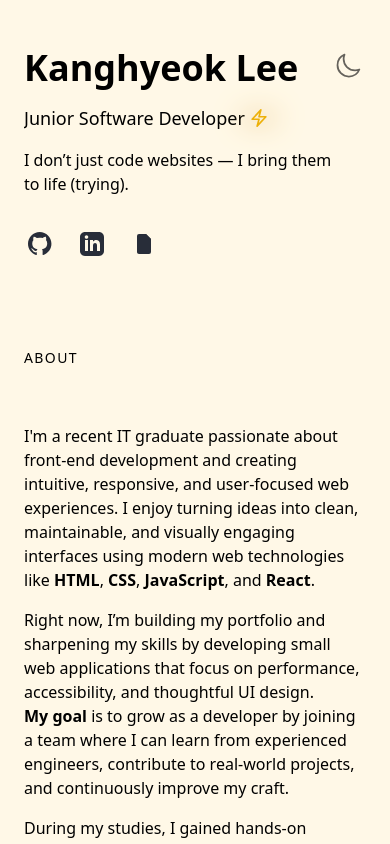
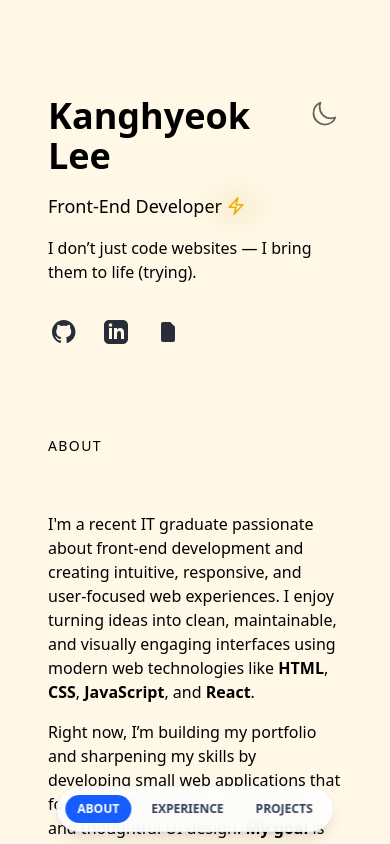
Before and after one commit to seed75/Kanghyeokpf, a React (Vite) app: page /#about in a window 390 px wide. Shown: the top 844 px of the page. Built offline with nearby package versions, Linux system fonts and the light colour scheme.

Commit message:
chore: mobile bottom dock nav implemented

```diff
--- a/src/App.tsx
+++ b/src/App.tsx
@@ -6,6 +6,8 @@ import ProjectsSection from "./components/ProjectsSection";
 /*여기다가 나중에 import Reference나 등등 추가*/
 import { useActiveSection } from "./hooks/useActiveSection";
 import { useEffect } from "react";
+
+import MobileDockNav from "./components/MobileDockNav";
 
 export default function App() {
   const sectionIds = ["about", "experience", "projects"/*나중에 "testimonials" 추가*/];
@@ -18,6 +20,8 @@ export default function App() {
 
   return (
     <div className="min-h-screen bg-[var(--page-bg)] text-[var(--page-fg)]">
+      {/* 모바일에서만 하단 도크 높이만큼 여유(padding-bottom) 확보 */}
+      <div className="mx-auto w-full max-w-screen-xl px-6 pb-24 pt-12 md:px-12 lg:pb-0 lg:pt-0">
         <Layout>
           <Header activeId={activeId} />
 
@@ -45,9 +49,14 @@ export default function App() {
               </div>
               <ProjectsSection />
             </section>
-          {/* TESTIMONIALS */}
+
+            {/* TESTIMONIALS (나중에 추가) */}
           </main>
         </Layout>
       </div>
+
+      {/* 모바일 하단 도크 네비(데스크톱에는 숨김) */}
+      <MobileDockNav />
+    </div>
   );
 }
--- a/src/components/Header.tsx
+++ b/src/components/Header.tsx
@@ -19,7 +19,7 @@ export default function Header({ activeId }: HeaderProps) {
             <div className="block lg:hidden"><ThemeToggle /></div>
           </div>
           <div className="flex items-center space-x-1">
-            <h2 className="text-lg sm:text-xl">Junior Software Developer</h2>
+            <h2 className="text-lg sm:text-xl">Front-End Developer</h2>
             <div className="relative">
               <svg xmlns="http://www.w3.org/2000/svg" className="h-5 w-5 stroke-yellow-500 stroke-2 lg:animate-flicker" fill="none" viewBox="0 0 24 24">
                 <path strokeLinecap="round" strokeLinejoin="round" d="M3.75 13.5l10.5-11.25L12 10.5h8.25L9.75 21.75 12 13.5H3.75z"/>
--- /dev/null
+++ b/src/components/MobileDockNav.tsx
@@ -0,0 +1,60 @@
+// src/components/MobileDockNav.tsx
+import { useEffect, useState } from "react";
+
+const SECTIONS = ["about", "experience", "projects"] as const;
+type SectionId = typeof SECTIONS[number];
+
+export default function MobileDockNav() {
+  const [active, setActive] = useState<SectionId>("about");
+
+  useEffect(() => {
+    const obs = new IntersectionObserver(
+      (entries) => {
+        // viewport에 가장 많이 보이는 섹션을 active로
+        const visible = entries
+          .filter((e) => e.isIntersecting)
+          .sort((a, b) => b.intersectionRatio - a.intersectionRatio)[0];
+        const id = visible?.target.id as SectionId | undefined;
+        if (id && SECTIONS.includes(id)) setActive(id);
+      },
+      { rootMargin: "-35% 0px -55% 0px", threshold: [0, 0.25, 0.5, 0.75, 1] }
+    );
+
+    SECTIONS.forEach((id) => {
+      const el = document.getElementById(id);
+      if (el) obs.observe(el);
+    });
+    return () => obs.disconnect();
+  }, []);
+
+  const go = (id: SectionId) => {
+    document.getElementById(id)?.scrollIntoView({ behavior: "smooth", block: "start" });
+    history.replaceState(null, "", `#${id}`);
+  };
+
+  return (
+    <nav className="fixed bottom-3 left-1/2 z-50 -translate-x-1/2 lg:hidden">
+      <ul className="flex items-center gap-2 rounded-full border border-black/5 bg-white/90 px-2 py-2 shadow-lg backdrop-blur supports-[backdrop-filter]:backdrop-blur
+                     dark:border-white/10 dark:bg-slate-900/90">
+        {SECTIONS.map((id) => {
+          const isActive = active === id;
+          return (
+            <li key={id}>
+              <button
+                onClick={() => go(id)}
+                className={`px-3 py-1.5 text-xs font-semibold rounded-full transition-colors
+                  ${isActive
+                    ? "bg-blue-600 text-white dark:bg-teal-500 dark:text-slate-900"
+                    : "text-slate-700 hover:bg-slate-200/60 dark:text-slate-200 dark:hover:bg-white/10"
+                  }`}
+                aria-current={isActive ? "page" : undefined}
+              >
+                {id.toUpperCase()}
+              </button>
+            </li>
+          );
+        })}
+      </ul>
+    </nav>
+  );
+}
```
Lines whose indentation alone changed are shown as unchanged.
